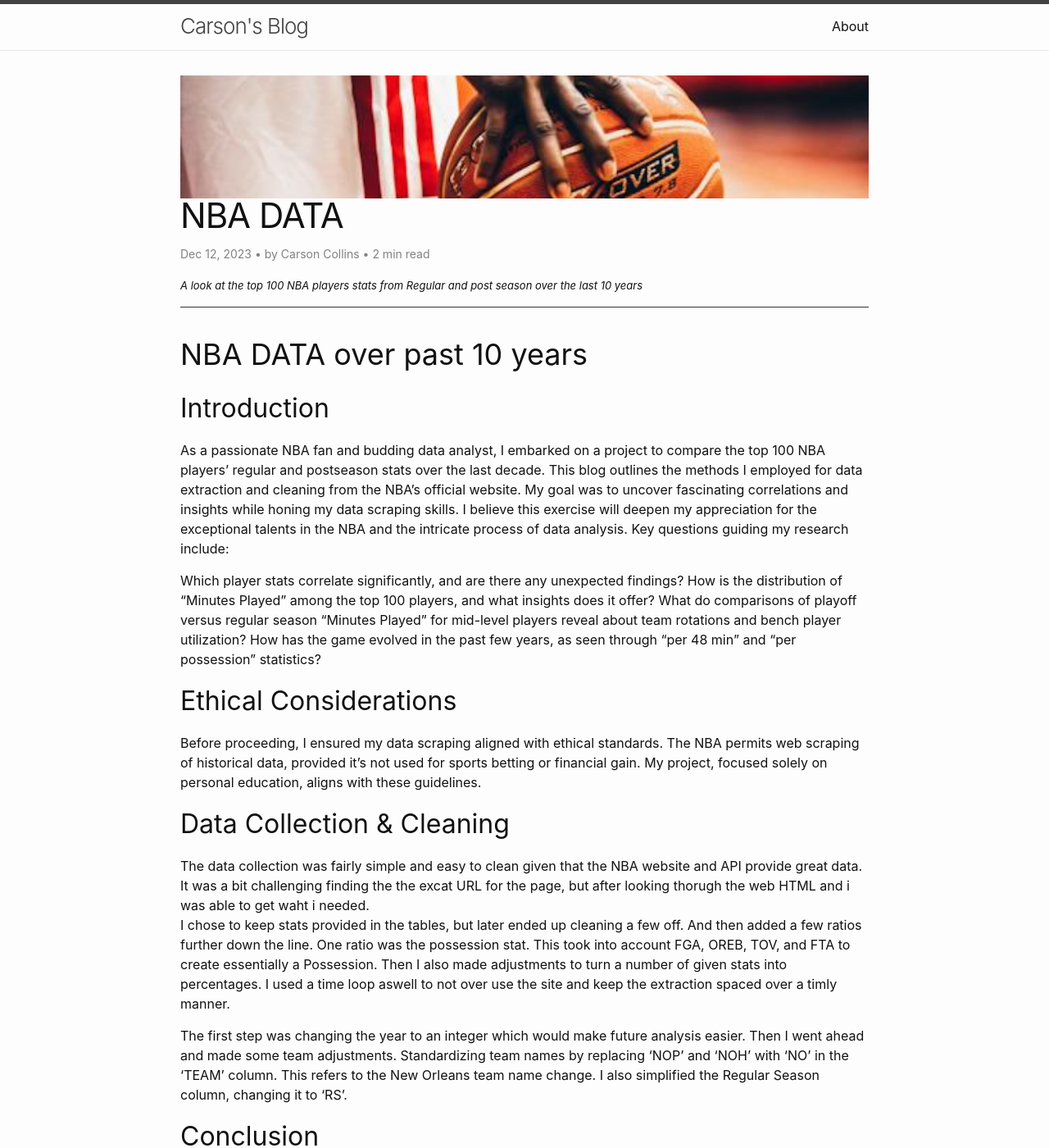
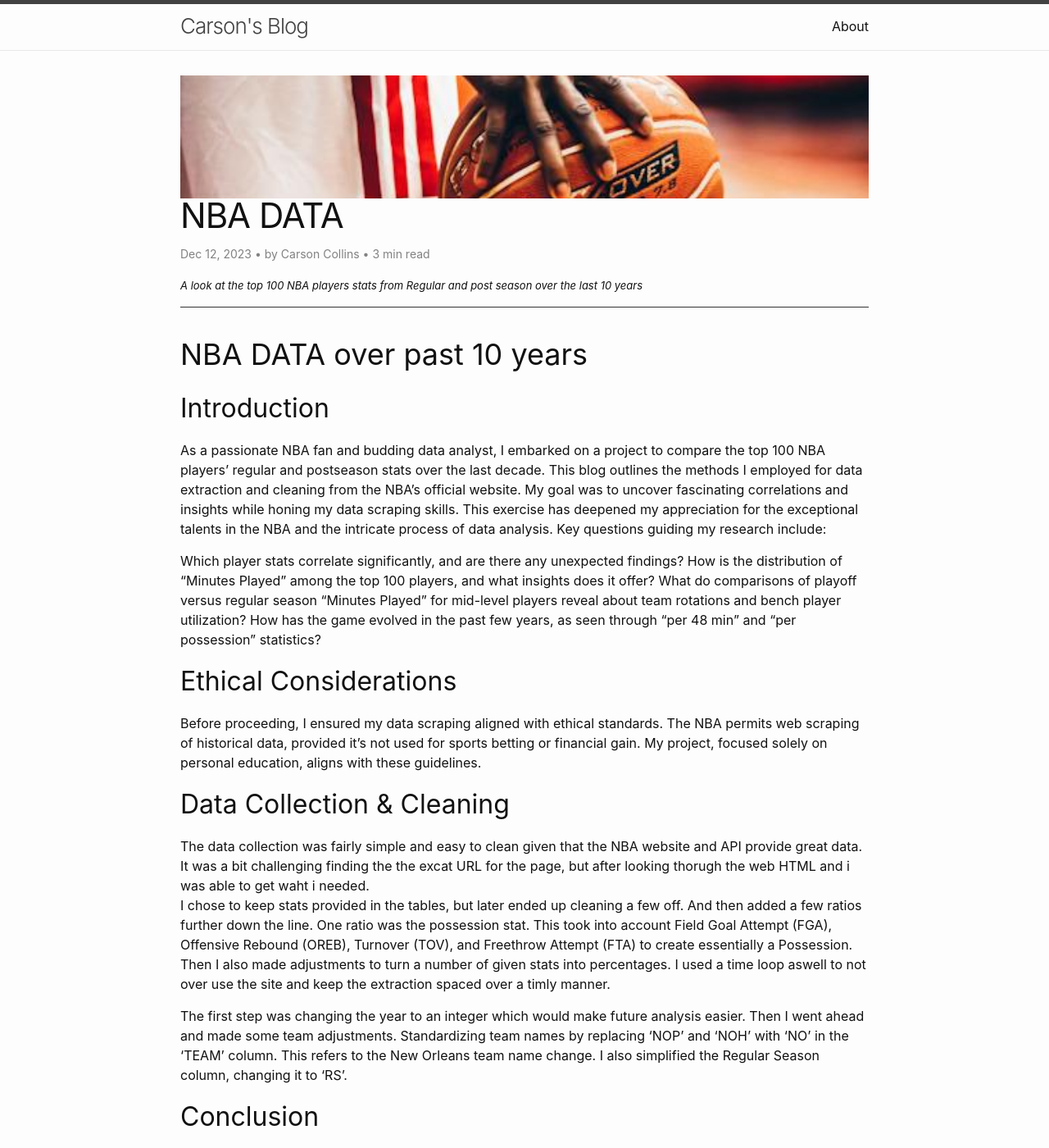
Before and after one commit to collinscd23/collinscd23.github.io, a Jekyll site: the page built from _posts/2023-12-12-Data and Cleaning.md, in a window 1280 px wide and 1400 px high. Shown: the whole window at 82% size. Built offline with Jekyll 4.4.1, drawn with Linux system fonts in a browser that asks for light colours; comment, search, counter and statistics services are not loaded.

Commit message:
Update 2023-12-12-Data and Cleaning.md

```diff
--- a/_posts/2023-12-12-Data and Cleaning.md
+++ b/_posts/2023-12-12-Data and Cleaning.md
@@ -7,7 +7,7 @@ image: /assets/images/bball.png
 ---
 # NBA DATA over past 10 years
 ## Introduction
-As a passionate NBA fan and budding data analyst, I embarked on a project to compare the top 100 NBA players' regular and postseason stats over the last decade. This blog outlines the methods I employed for data extraction and cleaning from the NBA's official website. My goal was to uncover fascinating correlations and insights while honing my data scraping skills. I believe this exercise will deepen my appreciation for the exceptional talents in the NBA and the intricate process of data analysis. Key questions guiding my research include:
+As a passionate NBA fan and budding data analyst, I embarked on a project to compare the top 100 NBA players' regular and postseason stats over the last decade. This blog outlines the methods I employed for data extraction and cleaning from the NBA's official website. My goal was to uncover fascinating correlations and insights while honing my data scraping skills. This exercise has deepened my appreciation for the exceptional talents in the NBA and the intricate process of data analysis. Key questions guiding my research include:
 
 Which player stats correlate significantly, and are there any unexpected findings?
 How is the distribution of "Minutes Played" among the top 100 players, and what insights does it offer?
@@ -19,7 +19,7 @@ Before proceeding, I ensured my data scraping aligned with ethical standards. Th
 
 ## Data Collection & Cleaning
 The data collection was fairly simple and easy to clean given that the NBA website and API provide great data. It was a bit challenging finding the the excat URL for the page, but after looking thorugh the web HTML and i was able to get waht i needed.
-I chose to keep stats provided in the tables, but later ended up cleaning a few off. And then added a few ratios further down the line. One ratio was the possession stat. This took into account FGA, OREB, TOV, and FTA to create essentially a Possession. Then I also made adjustments to turn a number of given stats into percentages. I used a time loop aswell to not over use the site and keep the extraction spaced over a timly manner.
+I chose to keep stats provided in the tables, but later ended up cleaning a few off. And then added a few ratios further down the line. One ratio was the possession stat. This took into account Field Goal Attempt (FGA), Offensive Rebound (OREB), Turnover (TOV), and Freethrow Attempt (FTA) to create essentially a Possession. Then I also made adjustments to turn a number of given stats into percentages. I used a time loop aswell to not over use the site and keep the extraction spaced over a timly manner.
 
 The first step was changing the year to an integer which would make future analysis easier.
 Then I went ahead and made some team adjustments. Standardizing team names by replacing 'NOP' and 'NOH' with 'NO' in the 'TEAM' column. This refers to the New Orleans team name change.
```
